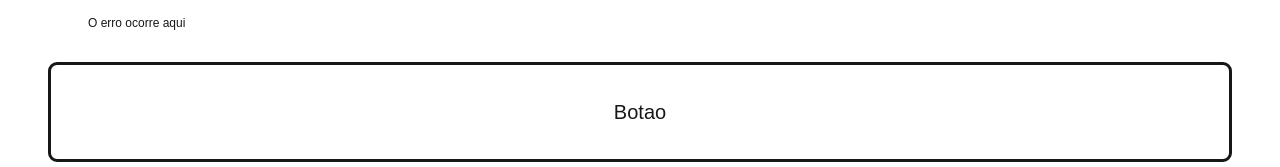
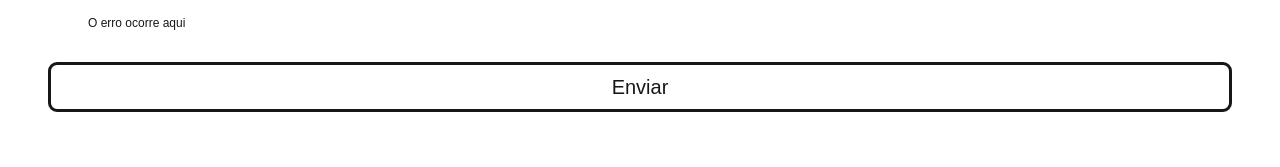
Before and after one commit to mateusdefreitasienh/exercicio1-frontend, a Next.js app: page /exemplo/avancado in a window 1280 px wide. Shown: the part 762-929 px from the top of the page. After the commit the page ends 882 px from the top, so only its background shows below. Built offline with nearby package versions, Linux system fonts and the light colour scheme.

Commit message:
Alterado tamanho do botão (la ele) em PersonalData

```diff
--- a/components/PersonalData.tsx
+++ b/components/PersonalData.tsx
@@ -80,13 +80,13 @@ export default function PersonalData(props) {
 
                 <button style={{
                     width:"100%",
-                    height: "100px",
+                    height: "50px",
                     backgroundColor: "white",
                     border: "3px solid",
                     borderRadius: "9px",
                     fontSize: "20px"
 
-                }}>Botao</button>
+                }}>Enviar</button>
 
         </div>
     )
--- a/components/TitleDescription.tsx
+++ b/components/TitleDescription.tsx
@@ -22,7 +22,7 @@ export default function TitleDescription(props: {
             </h1>
 
             <p
-            stule={{
+            style={{
                 fontSize: "18px",
                 color: "gray",
                 margin: "0"
```
